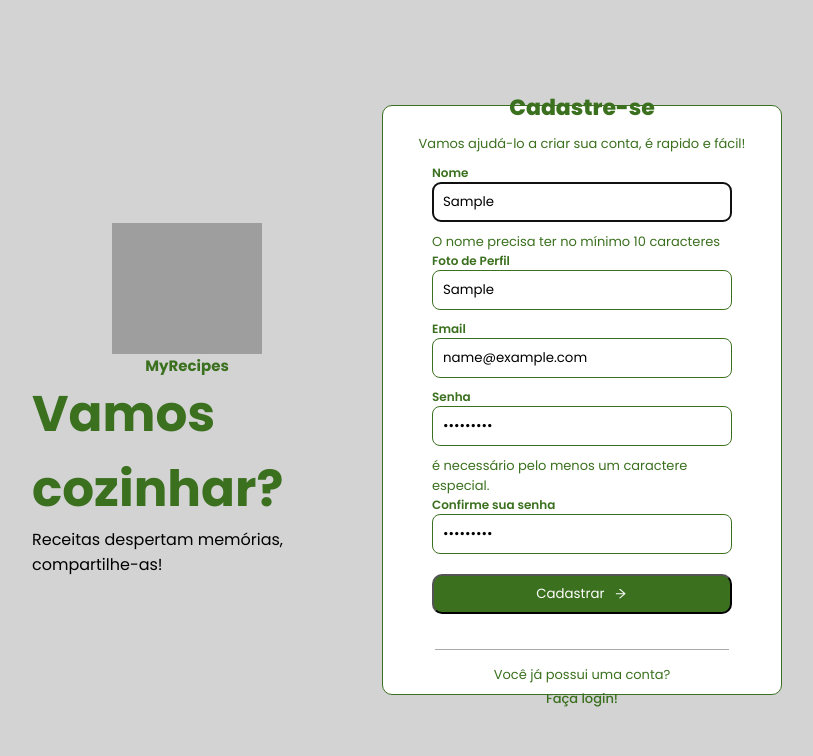
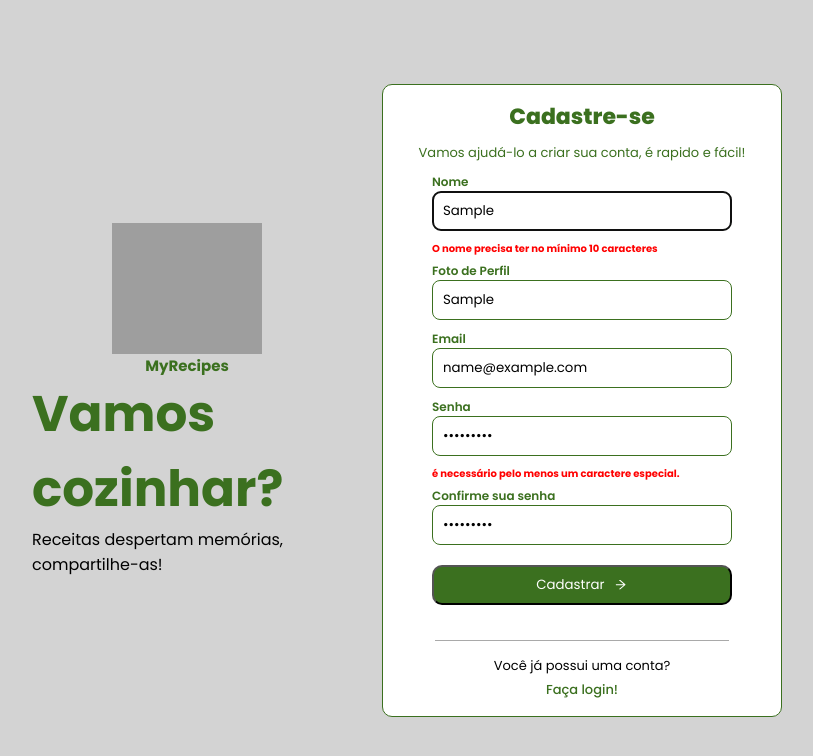
Before and after one commit to turma4-projeto-front-end-m3/grupo-4-projeto-front-end, a React (Vite) app: page /register in a window 1280 px wide. Both pictures are taken after typing "Sample", "Sample", "name@example.com", "Sample123", "Sample123" into the empty fields and a click on the button "Cadastrar". Shown: the top 756 px of the page, without its empty margins (243-1056 px from the left). Built offline with nearby package versions, Linux system fonts and the light colour scheme; grey boxes are pictures that could not be loaded.

Commit message:
fix: form register and style

```diff
--- a/src/pages/RegisterPage/index.tsx
+++ b/src/pages/RegisterPage/index.tsx
@@ -1,4 +1,4 @@
-import { ContainerStyle, FormRegister, MainStyle } from "./styles";
+import { ContainerStyle, ErrorMessage, FormRegister, MainStyle } from "./styles";
 import { Link } from "react-router-dom";
 import Logo from "../../assets/logo.svg";
 import { AiOutlineArrowRight } from "react-icons/ai";
@@ -15,6 +15,7 @@ export const RegisterPage = () => {
     handleSubmit,
     formState: { errors },
   } = useForm<iRegisterData>({
+    mode: "onBlur",
     resolver: yupResolver(RegisterFormSchema),
   });
   const { registerUser } = useContext(UserContext);
@@ -46,7 +47,7 @@ export const RegisterPage = () => {
 
           <section className="sectionFormRegister">
             <h2>Cadastre-se</h2>
-            <p>Vamos ajudá-lo a criar sua conta, é rapido e fácil!</p>
+            <p className="descFormRegister">Vamos ajudá-lo a criar sua conta, é rapido e fácil!</p>
 
             <FormRegister onSubmit={handleSubmit(submitRegister)}>
               <label>Nome</label>
@@ -55,7 +56,7 @@ export const RegisterPage = () => {
                 placeholder="Digite seu nome"
                 {...register("username")}
               />
-              {errors.username && <p>{errors.username.message}</p>}
+              {errors.username && <ErrorMessage>{errors.username.message}</ErrorMessage>}
 
               <label>Foto de Perfil</label>
               <input type="text" placeholder="Url da imagem" />
@@ -66,7 +67,7 @@ export const RegisterPage = () => {
                 placeholder="Digite seu email"
                 {...register("email")}
               />
-              {errors.email && <p>{errors.email.message}</p>}
+              {errors.email && <ErrorMessage>{errors.email.message}</ErrorMessage>}
 
               <label>Senha</label>
               <input
@@ -74,7 +75,7 @@ export const RegisterPage = () => {
                 placeholder="Digite sua senha"
                 {...register("password")}
               />
-              {errors.password && <p>{errors.password.message}</p>}
+              {errors.password && <ErrorMessage>{errors.password.message}</ErrorMessage>}
 
               <label>Confirme sua senha</label>
               <input
@@ -82,7 +83,7 @@ export const RegisterPage = () => {
                 placeholder="Digite sua senha novamente"
                 {...register("retypePassword")}
               />
-              {errors.retypePassword && <p>{errors.retypePassword.message}</p>}
+              {errors.retypePassword && <ErrorMessage>{errors.retypePassword.message}</ErrorMessage>}
 
               <button className="btnRegister">
                 Cadastrar <AiOutlineArrowRight />{" "}
--- a/src/pages/RegisterPage/styles.ts
+++ b/src/pages/RegisterPage/styles.ts
@@ -130,7 +130,7 @@ export const MainStyle = styled.main`
         @media (min-width: 900px) {
             border: 1px solid var(--secondary-color);
             background-color: #FFFF;
-            height: 590px;
+
         }
 
 
@@ -146,7 +146,7 @@ export const MainStyle = styled.main`
             font-weight: 800;
         }
 
-        p {
+        .descFormRegister {
             color: var(--secondary-color);
             font-weight: 400;
             font-size: 13px;
@@ -217,3 +217,11 @@ export const FormRegister = styled.form`
     }
 
 `
+
+export const ErrorMessage = styled.p`
+    margin-bottom: 5px;
+
+    color: red;
+    font-size: 10px;
+    font-weight: 700;
+`
```
